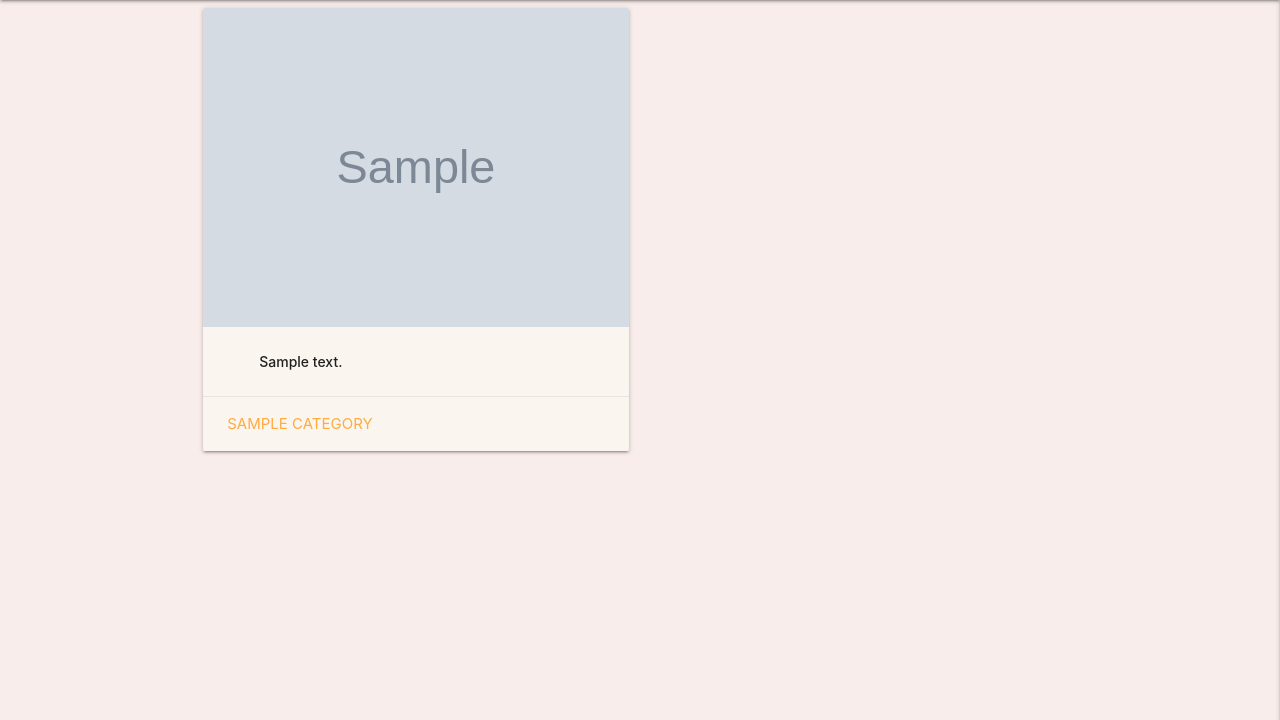
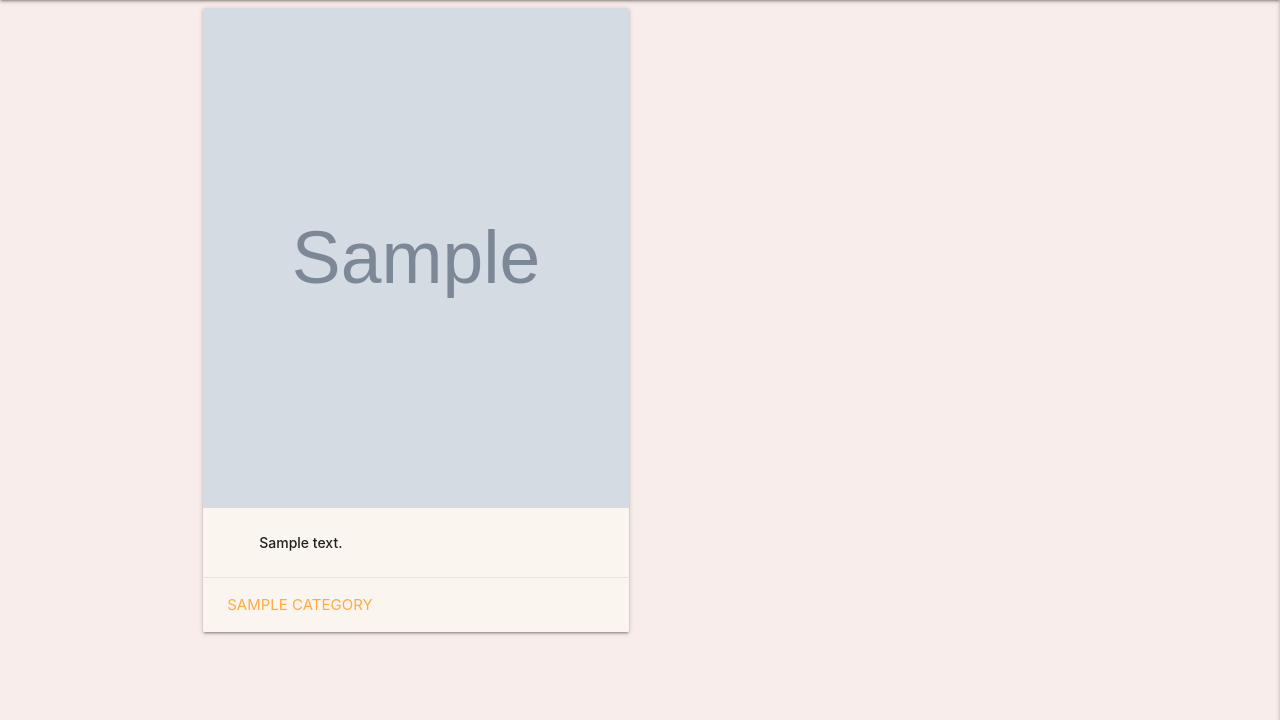
Before and after one commit to jrecod/Capstone, a Django app: page / in a window 1280 px wide. Shown: the part 80-800 px from the top of the page. Run offline with Django 3.2, Linux system fonts and the light colour scheme; tables that the repository leaves empty hold one stand-in row (values such as "Sample post"); grey boxes marked "Sample" are stand-in pictures; some libraries are stand-ins or nearby versions; some web fonts are replaced.

Commit message:
fixed home cards

```diff
--- a/blogapp/templates/blogapp/home.html
+++ b/blogapp/templates/blogapp/home.html
@@ -38,6 +38,14 @@
             .card-action {
                 white-space: nowrap;
             }
+        }
+        .card-image {
+
+            height: 500px;
+        }
+        .card-image > img{
+            height: 500px;
+            object-fit: cover;
         }
         .dropdown-content li {
             display: flex;
```
